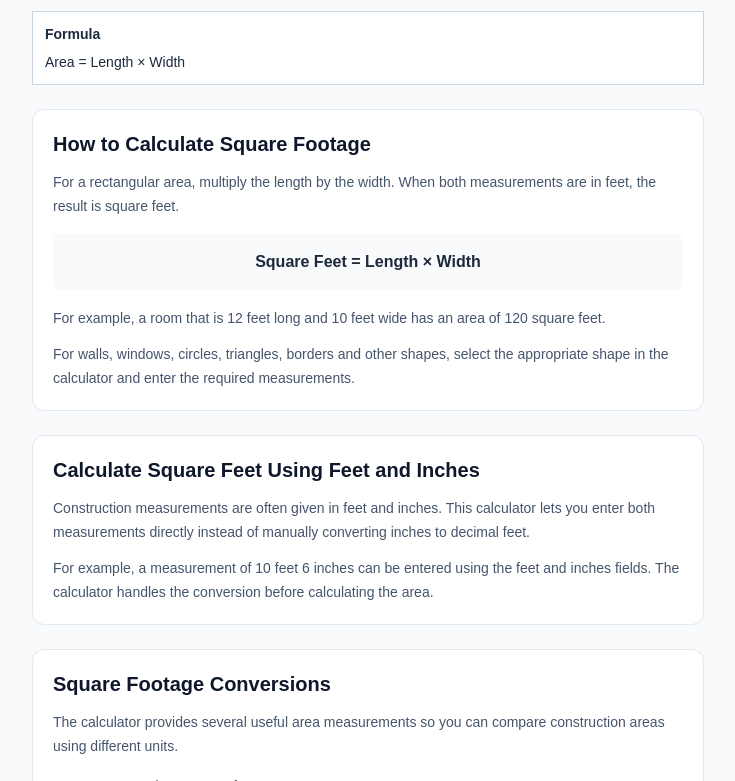
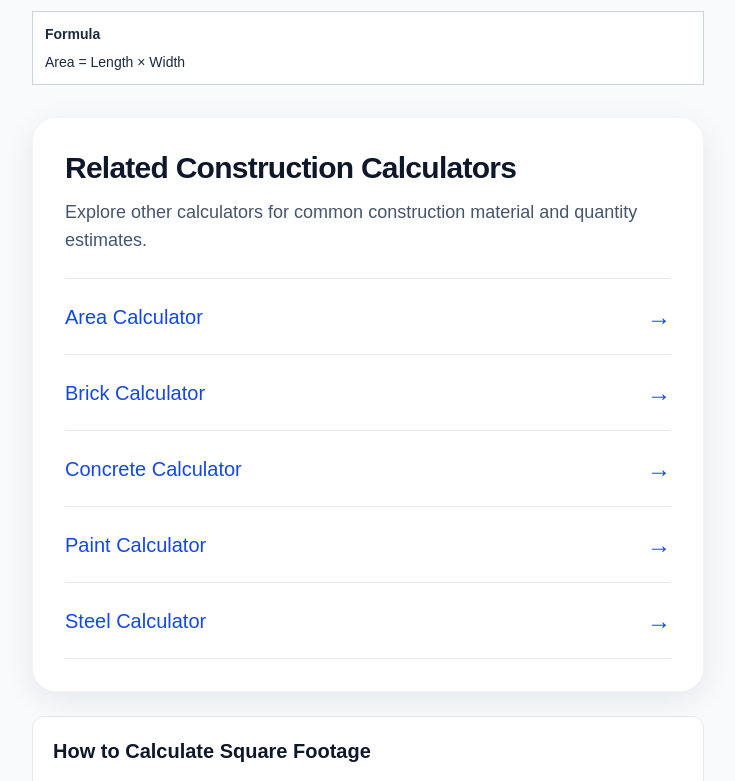
Before and after one commit to km7max-cmd/cornerspan, a Next.js app: page /calculators/square-footage in a window 1280 px wide. Shown: the part 1559-2340 px from the top of the page, without its empty margins (272-1007 px from the left). Built offline with nearby package versions, Linux system fonts and the light colour scheme; no server answers.

Commit message:
Reposition RelatedCalculators component
Moved RelatedCalculators component to a new position in the layout.

```diff
--- a/app/calculators/square-footage/page.tsx
+++ b/app/calculators/square-footage/page.tsx
@@ -164,6 +164,11 @@ export default function SquareFootagePage() {
           <CalculatorForm />
         </div>
 
+        {/* Related Calculators */}
+<div className="mt-3">
+  <RelatedCalculators currentSlug="square-footage" />
+</div>
+
         {/* How to Calculate */}
         <section className="mt-6 rounded-xl border border-slate-200 bg-white p-5">
 
@@ -328,9 +333,6 @@ export default function SquareFootagePage() {
 
         </section>
 
-      {/* Related Calculators */}
-<RelatedCalculators currentSlug="square-footage" />
-
         {/* FAQ */}
         <section className="mt-6 rounded-xl border border-slate-200 bg-white p-5">
 
```
